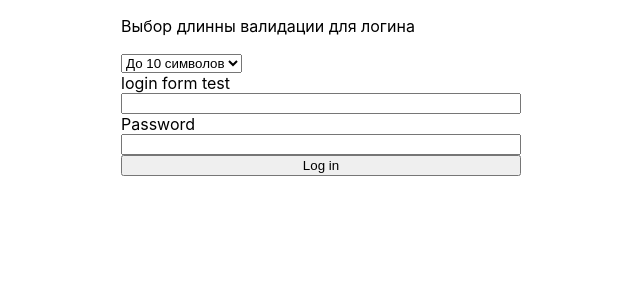
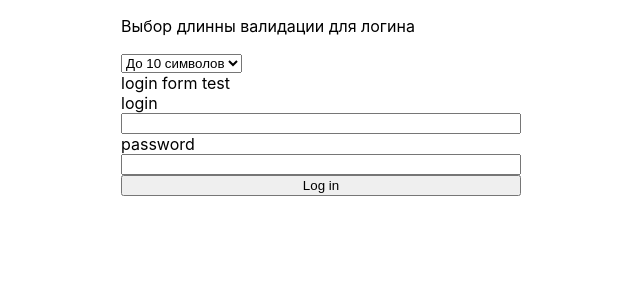
Before and after one commit to BukovY/Formic-Train, a React (Create React App) app in the folder formic-train/: page / in a window 1280 px wide. Shown: the top 300 px of the page, without its empty margins (319-959 px from the left). Built offline with nearby package versions, Linux system fonts and the light colour scheme.

Commit message:
refactor 3

```diff
--- a/formic-train/src/App.js
+++ b/formic-train/src/App.js
@@ -4,10 +4,9 @@ import { SelectorValidationScheme } from "./components/SelectorValidationScheme/
 import { getValidationScheme } from "./utils/validationFunction";
 import { useDispatch, useSelector } from "react-redux";
 import { setValidationLogin } from "./redux/actions/changeValidation";
-import { onSubmitLoginForm } from "./utils/onSubmit";
 
 function App() {
-  const { loginValidationSelector } = useSelector(
+  const { loginValidationMethod } = useSelector(
     (state) => state.validationSchemeSelectors
   );
   const dispatch = useDispatch();
@@ -18,9 +17,8 @@ function App() {
     <>
       <SelectorValidationScheme setValidationScheme={setValidationScheme} />
       <LoginForm
-        loginValidationSelector={loginValidationSelector}
+        loginValidationMethod={loginValidationMethod}
         getSchemeValidation={getValidationScheme}
-        onSubmit={onSubmitLoginForm}
       />
     </>
   );
--- a/formic-train/src/components/LoginForm/LoginForm.jsx
+++ b/formic-train/src/components/LoginForm/LoginForm.jsx
@@ -2,61 +2,48 @@ import React, { useCallback, useMemo } from "react";
 import { useFormik } from "formik";
 import * as Yup from "yup";
 
-export const LoginForm = ({
-  loginValidationSelector,
-  getSchemeValidation,
-  onSubmit,
-}) => {
-  const memorizedValidationScheme = useMemo(() => {
+export const LoginForm = ({ loginValidationMethod, getSchemeValidation }) => {
+  const ValidationScheme = useMemo(() => {
     return Yup.object({
-      login: getSchemeValidation(loginValidationSelector),
+      login: getSchemeValidation(loginValidationMethod),
       password: Yup.string().max(5, "Need < 5").required(),
     });
-  }, [loginValidationSelector]);
-
-  const memorizedOnSubmit = useCallback((obj) => {
-    onSubmit(obj);
-  }, []);
+  }, [loginValidationMethod]);
 
   const initialValues = {
     login: "",
     password: "",
   };
 
-  const { handleSubmit, handleChange, values, touched, errors, handleBlur } =
+  const { handleSubmit, handleChange, touched, values, errors, handleBlur } =
     useFormik({
       initialValues: initialValues,
-      validationSchema: memorizedValidationScheme,
-      onSubmit: ({ login, password }) => {
-        memorizedOnSubmit({ login: login, password: password });
+      validationSchema: ValidationScheme,
+      onSubmit: () => {
+        alert("форма валидна");
       },
     });
+
+  const keys = Object.keys(initialValues);
   return (
     <>
       <form onSubmit={handleSubmit}>
         <header>login form test</header>
-        <input
-          label="Login"
-          onChange={handleChange}
-          value={values.login}
-          onBlur={handleBlur}
-          id="login"
-          name="login"
-          type="text"
-        />
-        {touched.login && errors.login ? <div>{errors.login}</div> : null}
-        <label htmlFor="password">Password</label>
-        <input
-          onChange={handleChange}
-          value={values.password}
-          onBlur={handleBlur}
-          id="password"
-          name="password"
-          type="text"
-        />
-        {touched.password && errors.password ? (
-          <div>{errors.password}</div>
-        ) : null}
+        {keys.map((key) => (
+          <>
+            <label htmlFor={String(key)}>{String(key)}</label>
+            <input
+              label={String(key)}
+              onChange={handleChange}
+              value={values[key]}
+              onBlur={handleBlur}
+              id={String(key)}
+              name={String(key)}
+              type="text"
+            />
+            {touched[key] && errors[key] ? <div>{errors[key]}</div> : null}
+          </>
+        ))}
         <button type="submit" color="primary" variant="contained">
           Log in
         </button>
--- a/formic-train/src/redux/reducer/validationSchemeSelectorsReducer.jsx
+++ b/formic-train/src/redux/reducer/validationSchemeSelectorsReducer.jsx
@@ -2,7 +2,7 @@ import { createSlice } from "@reduxjs/toolkit";
 import { SET_VALIDATION_SCHEME_LOGIN } from "../constants";
 
 const initialState = {
-  loginValidationSelector: "def", // word5 word2
+  loginValidationMethod: "def", // word5 word2
 };
 
 const validationSchemeSelectors = createSlice({
@@ -11,7 +11,7 @@ const validationSchemeSelectors = createSlice({
   reducers: {},
   extraReducers: (builder) => {
     builder.addCase(SET_VALIDATION_SCHEME_LOGIN, (state, action) => {
-      state.loginValidationSelector = action.payload;
+      state.loginValidationMethod = action.payload;
     });
   },
 });
--- a/formic-train/src/utils/onSubmit.js
+++ /dev/null
@@ -1,10 +0,0 @@
-export const onSubmitLoginForm = (obg) => {
-  // some func to onsubmit
-  // this func alert all keys
-  const keys = Object.keys(obg);
-  let stringToAlert = "";
-  for (let i of keys) {
-    stringToAlert += `${String(i)}: ${obg[i]}; `;
-  }
-  alert(stringToAlert);
-};
```
